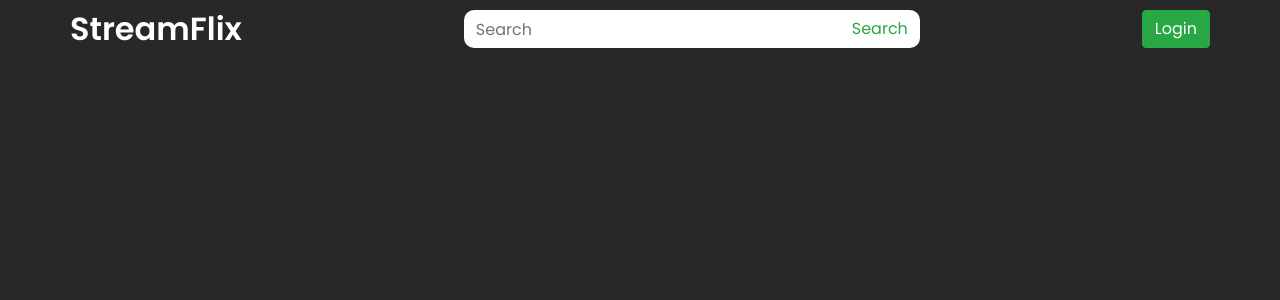
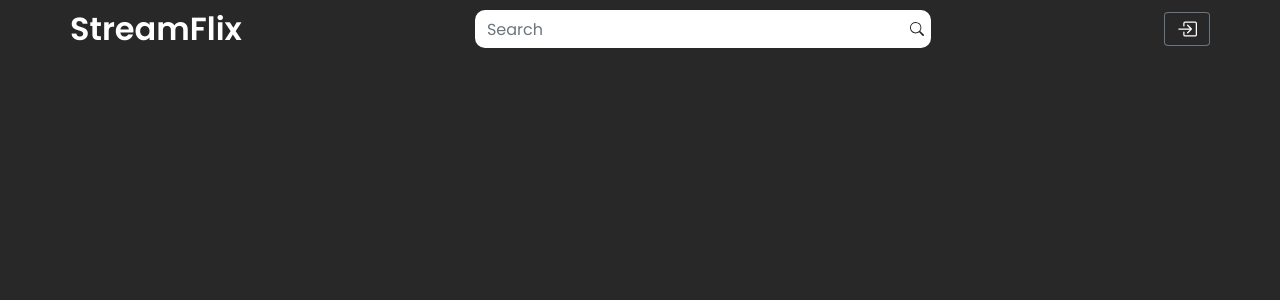
Before and after one commit to rhmnarief/StreamFlix, a Vue app: page /movie/1 in a window 1280 px wide. Shown: the top 300 px of the page. Built offline with nearby package versions, Linux system fonts and the light colour scheme.

Commit message:
changes in navbar and homepage style

```diff
--- a/src/components/CardMovie.vue
+++ b/src/components/CardMovie.vue
@@ -1,11 +1,17 @@
 <template>
-      <div class="d-sm-block d-md none">
-        <div class="card col-xs-4">
-          <div class="img p-2">
-            <img :src="posterPath" alt="" srcset="" />
-          </div>
-        </div>
-      </div>
+  <div class="card col-3 p-0 d-flex justify-content-center">
+    <div class="img">
+      <img :src="posterPath" alt="" srcset="" />
+    </div>
+    <div class="details">
+      <p>{{ movie.original_title }}</p>
+      <p>{{ movie.popularity }}</p>
+      <span>
+                <b-icon-search></b-icon-search>
+
+      </span>
+    </div>
+  </div>
 </template>
 <script>
 export default {
@@ -29,6 +35,7 @@ export default {
   border: none !important;
 }
 .card p {
+  margin: 0;
   font-size: 14px;
   line-height: 21px;
   text-align: justify;
--- a/src/components/DetailsComp.vue
+++ b/src/components/DetailsComp.vue
@@ -24,7 +24,7 @@
         <p>Feature cast</p>
         <div class="actor"></div>
         <div class="button d-flex align-items-center justify-content-space">
-          <button class="btn btn-success">Play Trailer</button>
+          <button class="btn btn-success">Subscribe</button>
           <div class="m-3"></div>
           <button class="btn btn-danger">Favorite</button>
         </div>
--- a/src/components/Navbar.vue
+++ b/src/components/Navbar.vue
@@ -12,13 +12,15 @@
             aria-label="Search"
           />
           <button
-          class="btn btn-outline-success"
           type="submit"
-          >Search</button>
+          class="d-flex align-items-center"
+          >
+            <b-icon-search class="btn p-0"></b-icon-search>
+          </button>
         </form>
-        <div class="d-flex">
-          <button class="btn btn-success">Login</button>
-        </div>
+        <b-button class="btn-login d-flex align-items-center justify-content-center">
+            <b-icon-box-arrow-in-right class="icon"></b-icon-box-arrow-in-right>
+        </b-button>
       </div>
     </nav>
   </div>
@@ -42,7 +44,6 @@ export default {
 
 <style>
 .navbar {
-  background-color: #282828 !important;
   color: white;
 }
 .navbar .navbar-brand{
@@ -63,4 +64,9 @@ export default {
   border: none !important;
   border-radius: 0 10px 10px 0 ;
 }
+.navbar .btn-login{
+  background: #282828;
+  border-radius: 10%;
+}
+
 </style>
--- a/src/views/Details.vue
+++ b/src/views/Details.vue
@@ -1,21 +1,39 @@
 <template>
   <div class="container">
-
     <DetailsComp />
   </div>
 </template>
 
 
 <script>
-
+import axios from 'axios';
 import DetailsComp from '@/components/DetailsComp.vue'
 export default {
   name: "Details",
   components :{
       DetailsComp
   },
-  props: {},
-  data() {},
+  data(){
+    return{
+    movies :{}
+    }
+  },
+  methods: {
+    getDetails(){
+      const API_KEY = "api_key=d241f7df3392dd830203d47214927a68";
+      const BASE_URL = "https://api.themoviedb.org/3";
+      const API_URL = "/movie/popular?";
+      axios.get(BASE_URL + API_URL + API_KEY)
+        .then((res) => {
+          console.log(res.data.results);
+          this.movies = res.data.results;
+        })
+        .catch((error) => console.log(error));
+    }
+  },
+  mounted(){
+    this.getDetails()
+  }
 };
 </script>
 
```
